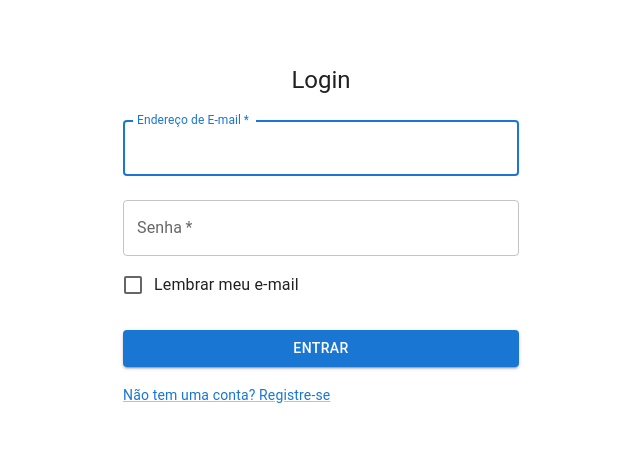
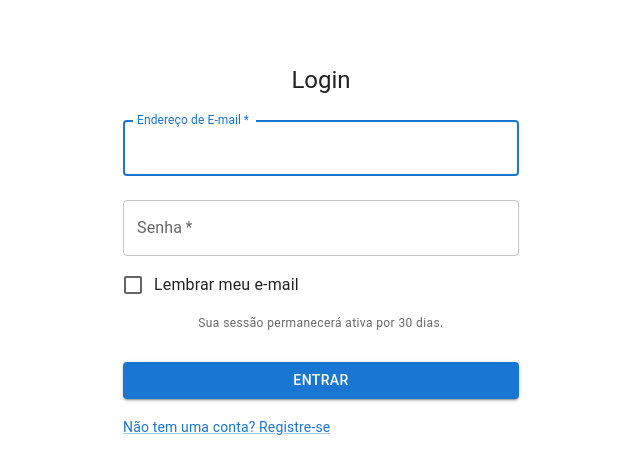
Before and after one commit to RonaldoCodigos/todo-app-frontend, a React (Vite) app: page /login in a window 1280 px wide. Shown: the top 474 px of the page, without its empty margins (319-959 px from the left). Built offline with nearby package versions, Linux system fonts and the light colour scheme; no server answers; some icons are missing.

Commit message:
Adiciona informações na tela inicial

```diff
--- a/src/pages/Login.jsx
+++ b/src/pages/Login.jsx
@@ -1,14 +1,13 @@
-import { useState, useEffect } from 'react'; // 1. Adiciona useEffect
+import { useState, useEffect } from 'react';
 import apiClient from '../api/axiosConfig';
 import { useNavigate, Link as RouterLink } from 'react-router-dom';
 import { useAuth } from '../context/AuthContext';
 
-// Importações do Material-UI (Adiciona FormControlLabel, Checkbox)
+// Importações do Material-UI
 import { Container, Box, Typography, TextField, Button, Alert, Link, InputAdornment, IconButton, FormControlLabel, Checkbox } from '@mui/material';
 import Visibility from '@mui/icons-material/Visibility';
 import VisibilityOff from '@mui/icons-material/VisibilityOff';
 
-// 2. Chave para salvar o e-mail no localStorage
 const REMEMBER_ME_KEY = 'rememberedEmail';
 
 function Login() {
@@ -18,24 +17,18 @@ function Login() {
   const navigate = useNavigate();
   const { login } = useAuth();
   const [showPassword, setShowPassword] = useState(false);
-
-  // 3. Novo estado para o Checkbox "Lembrar-me"
   const [rememberMe, setRememberMe] = useState(false);
 
-  // 4. Efeito que roda UMA VEZ ao carregar o componente
   useEffect(() => {
-    // Verifica se há um e-mail salvo no localStorage
     const rememberedEmail = localStorage.getItem(REMEMBER_ME_KEY);
     if (rememberedEmail) {
-      setEmail(rememberedEmail); // Preenche o campo de e-mail
-      setRememberMe(true);     // Marca o checkbox
+      setEmail(rememberedEmail);
+      setRememberMe(true);
     }
-  }, []); // Array vazio significa "rodar só na montagem"
+  }, []);
 
   const handleClickShowPassword = () => setShowPassword((show) => !show);
   const handleMouseDownPassword = (event) => event.preventDefault();
-
-  // 5. Atualiza o estado do checkbox quando clicado
   const handleRememberMeChange = (event) => {
     setRememberMe(event.target.checked);
   };
@@ -45,19 +38,13 @@ function Login() {
     setError(null);
     try {
       const response = await apiClient.post('/users/login', { email, password });
-
-      // 6. Lógica do "Lembrar-me" APÓS o login bem-sucedido
       if (rememberMe) {
-        // Se marcado, salva o e-mail atual no localStorage
         localStorage.setItem(REMEMBER_ME_KEY, email);
       } else {
-        // Se desmarcado, remove qualquer e-mail salvo anteriormente
         localStorage.removeItem(REMEMBER_ME_KEY);
       }
-
       login(response.data.token);
       navigate('/');
-
     } catch (err) {
       setError(err.response?.data?.message || 'Erro ao fazer login.');
       console.error('Erro no login:', err);
@@ -86,12 +73,16 @@ function Login() {
               endAdornment: ( <InputAdornment position="end"> <IconButton aria-label="toggle password visibility" onClick={handleClickShowPassword} onMouseDown={handleMouseDownPassword} edge="end"> {showPassword ? <VisibilityOff /> : <Visibility />} </IconButton> </InputAdornment> ),
             }}
           />
-
-          {/* 7. Checkbox "Lembrar-me" adicionado aqui */}
           <FormControlLabel
             control={<Checkbox value="remember" color="primary" checked={rememberMe} onChange={handleRememberMeChange} />}
             label="Lembrar meu e-mail"
           />
+
+          {/* === ADIÇÃO AQUI === */}
+          <Typography variant="caption" display="block" gutterBottom sx={{ mt: 1, textAlign: 'center', color: 'text.secondary' }}>
+            Sua sessão permanecerá ativa por 30 dias.
+          </Typography>
+          {/* === FIM DA ADIÇÃO === */}
 
           <Button type="submit" fullWidth variant="contained" sx={{ mt: 3, mb: 2 }} > Entrar </Button>
           <Link component={RouterLink} to="/register" variant="body2"> {"Não tem uma conta? Registre-se"} </Link>
```
